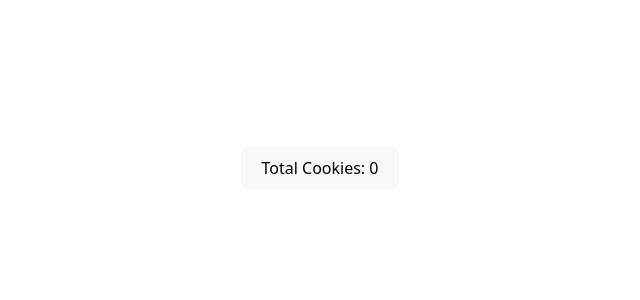
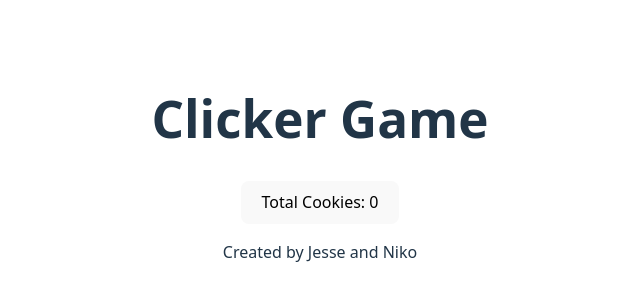
Before and after one commit to Butenkite/PPWeek4Clicker, a React (Vite) app: page / in a window 1280 px wide. Shown: the part 232-532 px from the top of the page, without its empty margins (320-960 px from the left). Built offline with nearby package versions, Linux system fonts and the light colour scheme.

Commit message:
fixed header and footer

```diff
--- a/src/App.jsx
+++ b/src/App.jsx
@@ -1,14 +1,18 @@
 import viteLogo from '/vite.svg'
 import ClickerGame from './components/clickerGame.jsx'
+import Header from './components/Header.jsx'
+import Footer from './components/Footer.jsx'
 import './App.css'
 
 function App() {
 
   return (
     <>
+    <Header/>
       <div>
         <ClickerGame/>
       </div>
+    <Footer/>
     </>
   )
 }
--- a/src/components/Footer.jsx
+++ b/src/components/Footer.jsx
@@ -1,9 +1,9 @@
+import React from "react"
+
 export default function Footer(){
     return(
-        <Footer>
             <div>
                 <p>Created by Jesse and Niko</p>
             </div>
-        </Footer>
     )
 }
--- a/src/components/Header.jsx
+++ b/src/components/Header.jsx
@@ -1,9 +1,9 @@
+import React from "react"
+
 export default function Header(){
     return(
-        <Header>
             <div>
                 <h1>Clicker Game</h1>
             </div>
-        </Header>
     )
 }
```
